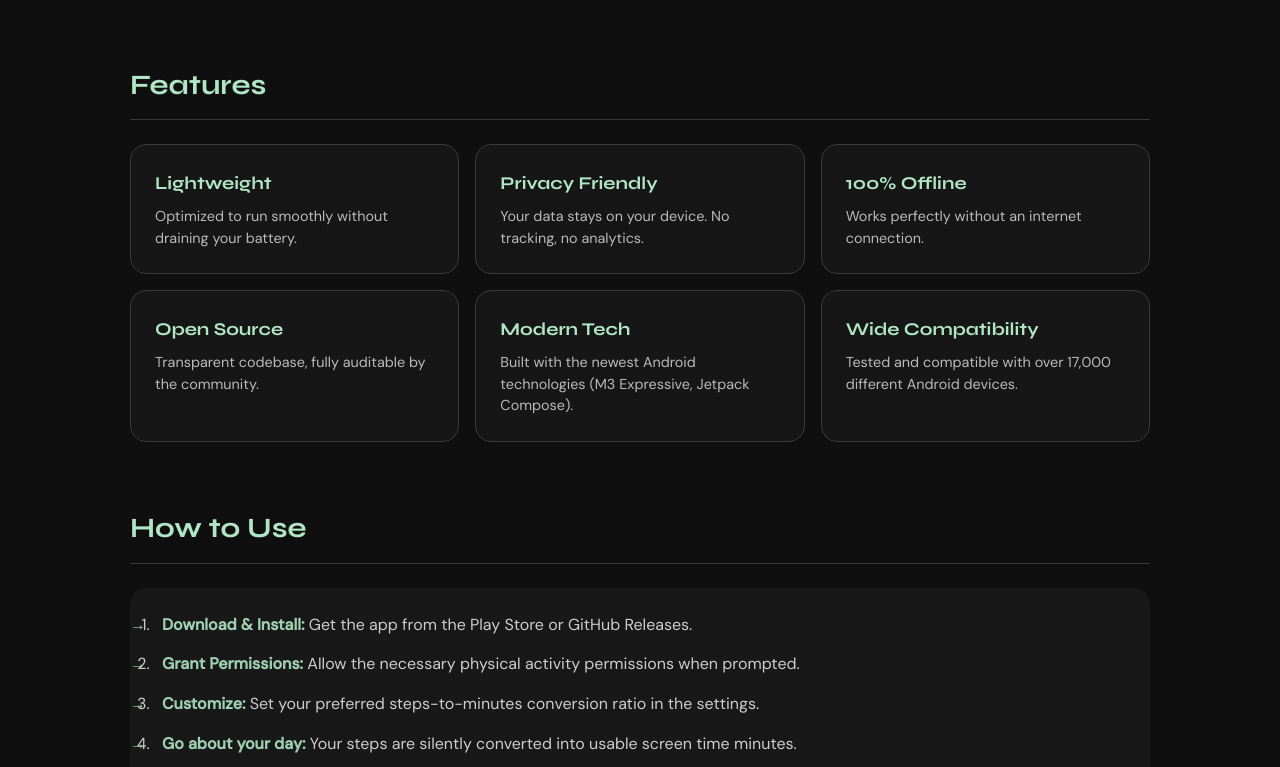
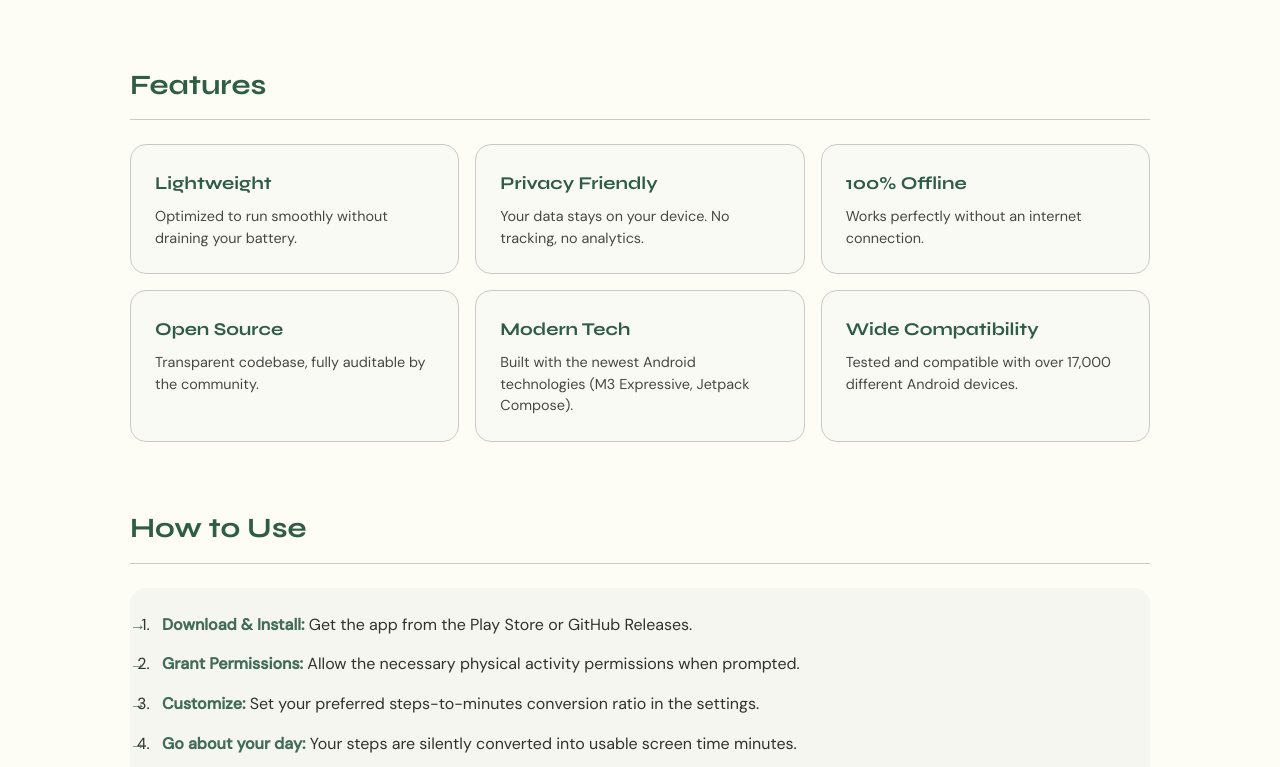
Before and after one commit to FilBanfi/filbanfi.github.io, a plain HTML site: page projects/walkyourtime.html in a window 1280 px wide. Shown: the part 528-1295 px from the top of the page. Drawn offline with Linux system fonts and the light colour scheme.

Commit message:
Implement Material 3 light mode styles
Added CSS variables for light mode in Material 3.

```diff
--- a/projects/walkyourtime.css
+++ b/projects/walkyourtime.css
@@ -484,3 +484,44 @@
 .elevation-3 {
   box-shadow: 0 4px 12px rgba(0, 0, 0, 0.5);
 }
+
+/* ==========================================================================
+   MATERIAL 3 - LIGHT MODE (Auto-detect)
+   ========================================================================== */
+@media (prefers-color-scheme: light) {
+  :root {
+    /* Background - Light Mode */
+    --md-sys-color-background: #FDFCF5;
+    --md-sys-color-on-background: #1A1C19;
+    --md-sys-color-surface: #FDFCF5;
+    --md-sys-color-surface-variant: #F0F0F0;
+    --md-sys-color-surface-container: #F5F5F0;
+    --md-sys-color-surface-container-low: #FAFAF5;
+    --md-sys-color-surface-container-high: #EFEFEA;
+    --md-sys-color-surface-container-highest: #E8E8E3;
+
+    /* Primary - adjusted for light bg */
+    --md-sys-color-primary: #2E5C45;
+    --md-sys-color-on-primary: #FFFFFF;
+    --md-sys-color-primary-container: #B0E6C4;
+    --md-sys-color-on-primary-container: #1C3D2A;
+
+    /* Secondary */
+    --md-sys-color-secondary: #4A6B55;
+    --md-sys-color-on-secondary: #FFFFFF;
+    --md-sys-color-secondary-container: #D4F0DA;
+
+    /* Error */
+    --md-sys-color-error: #BA1A1A;
+    --md-sys-color-on-error: #FFFFFF;
+
+    /* Outline */
+    --md-sys-color-outline: #7A7A7A;
+    --md-sys-color-outline-variant: #C9C9C9;
+
+    /* Elevation - lighter for light mode */
+    --md-sys-elevation-1: rgba(0, 0, 0, 0.05);
+    --md-sys-elevation-2: rgba(0, 0, 0, 0.08);
+    --md-sys-elevation-3: rgba(0, 0, 0, 0.11);
+  }
+}
```
